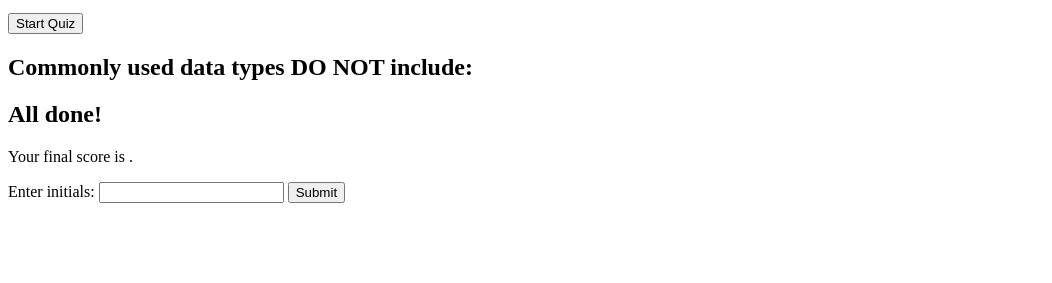
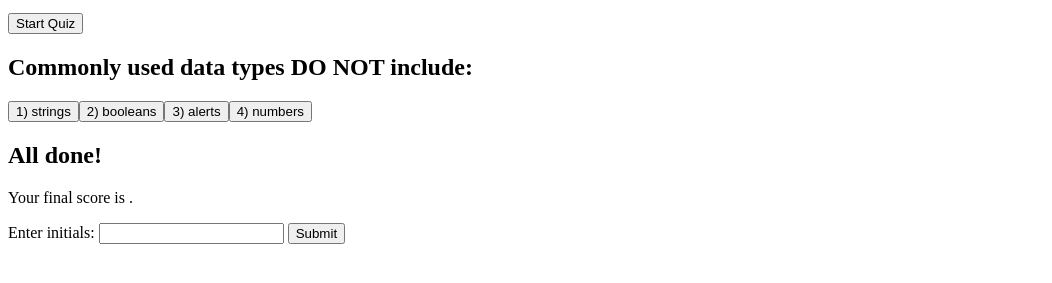
Before and after one commit to galegro2022/challenge-4, a plain HTML site: page index.html in a window 1280 px wide. Both pictures are taken after a click on the button "Start Quiz". Shown: the part 145-428 px from the top of the page, without its empty margins (0-1052 px from the left). Drawn offline with Linux system fonts and the light colour scheme.

Commit message:
fixed question function

```diff
--- a/assets/js/logic.js
+++ b/assets/js/logic.js
@@ -14,8 +14,8 @@ var startBtn = document.getElementById('start');
 var initialsEl = document.getElementById('initials');
 var feedbackEl = document.getElementById('feedback');
 // sound effects
-var sfxRight = new Audio('assets/sfx/correct.wav');
-var sfxWrong = new Audio('assets/sfx/incorrect.wav');
+// var sfxRight = new Audio('assets/sfx/correct.wav');
+// var sfxWrong = new Audio('assets/sfx/incorrect.wav');
 
 
 function startQuiz() {
@@ -46,15 +46,17 @@ function getQuestion() { //this function is going to get the data from the quest
     // create a for loop that creates the choice elements
     for (var i = 0; i < currentQuestion.choices.length; i++) {
         let button = document.createElement("button")
+        var choice = currentQuestion.choices[i]
         button.setAttribute("class","choice")
-        button.setAttribute("value",currentQuestion.choices[i])
-        buttonEl.textContent = i+ 1 +') ' + choice;
+        button.setAttribute("value", choice)
+        button.textContent = i + 1 +') ' + choice;
+        console.log(choice, "hello")
         // create new button for each choice
         //.createElement
         //.setAttribute (set a class="choice")
         //.textContent
         //.appendChild
-        choicesEl.appendChild(buttonEl)
+        choicesEl.appendChild(button)
     }
 }
 
--- a/index.html
+++ b/index.html
@@ -8,7 +8,7 @@
     <meta http-equiv="X-UA-Compatible" content="ie=edge" />
     <title>Coding Quiz</title>
 
-    <link rel="stylesheet" href="./assets/css/styles.css" />
+    <!-- <link rel="stylesheet" href="./assets/css/styles.css" /> -->
   </head>
 
   <body>
```
